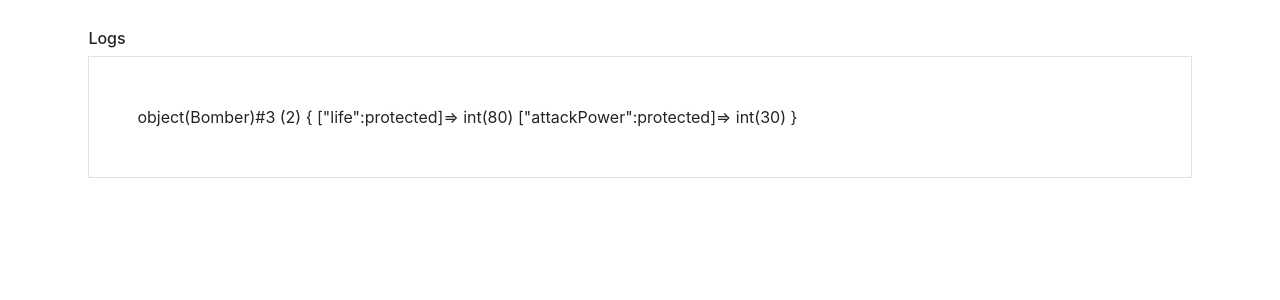
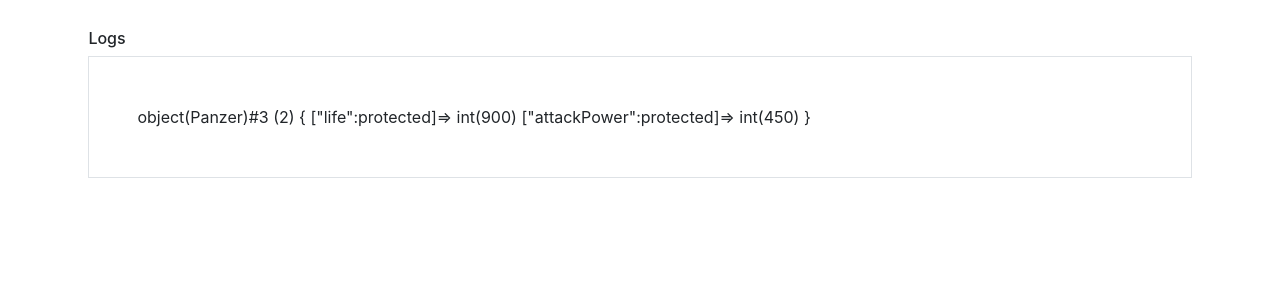
Before and after one commit to dumitriucristian/WW2, a PHP site: page / in a window 1280 px wide. Shown: the part 149-449 px from the top of the page. Run offline with PHP 8.4, Linux system fonts and the light colour scheme.

Commit message:
Added tank class and a panzer subclass

```diff
--- /dev/null
+++ b/classes/Tank.php
@@ -0,0 +1,9 @@
+<?php
+
+class Tank extends Unit{
+    public function __construct()
+    {
+        $this->life = 100;
+        $this->attackPower = 35;
+    }
+}
--- /dev/null
+++ b/classes/panzer.php
@@ -0,0 +1,9 @@
+<?php
+
+class Panzer extends Tank{
+    public function __construct()
+    {
+        $this->life = 900;
+        $this->attackPower = 450;
+    }
+}
--- a/index.php
+++ b/index.php
@@ -3,6 +3,8 @@
     require_once('./classes/Plane.php');
     require_once('./classes/Soldier.php');
     require_once('./classes/Bomber.php');
+    require_once('./classes/Tank.php');
+    require_once('./classes/Panzer.php');
 ?>
 
 <!DOCTYPE html>
@@ -60,8 +62,12 @@
                 //plane life
                 //var_dump($plane1);
 
-                $bomber1 = new Bomber();
-                var_dump($bomber1);
+                // $bomber1 = new Bomber();
+
+                // $tank = new Tank();
+
+                $panzer = new Panzer();
+                var_dump($panzer);
             ?>
         </div>
     </div>
```
